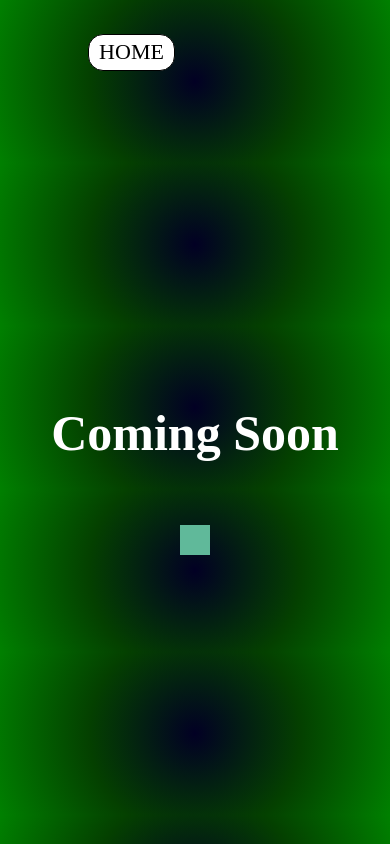
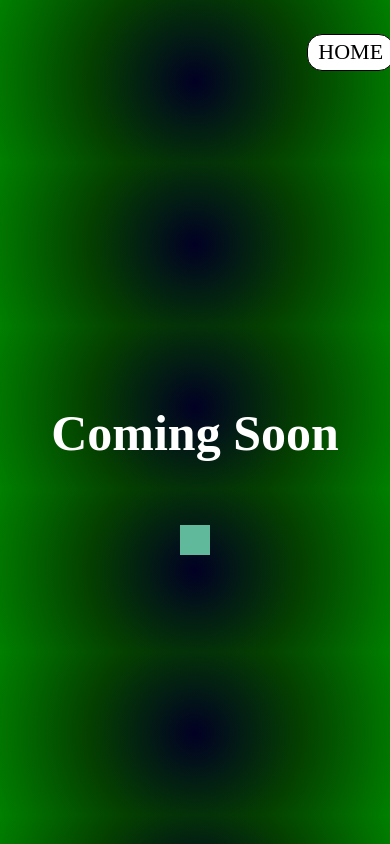
Before and after one commit to GabrielCBryant/Gabriel-s-Portfolio, a plain HTML site: page coming-soon.html in a window 390 px wide. Drawn offline with Linux system fonts and the light colour scheme.

Commit message:
media query cs.css

```diff
--- a/cs.css
+++ b/cs.css
@@ -60,3 +60,8 @@ h1{
     30% {transform: rotate(var(--s,90deg))}
     70% {transform: rotate(0)}
 }
+@media screen and (max-width: 768px){
+    .homeButton{
+        left: 80%;
+    }
+}
```
